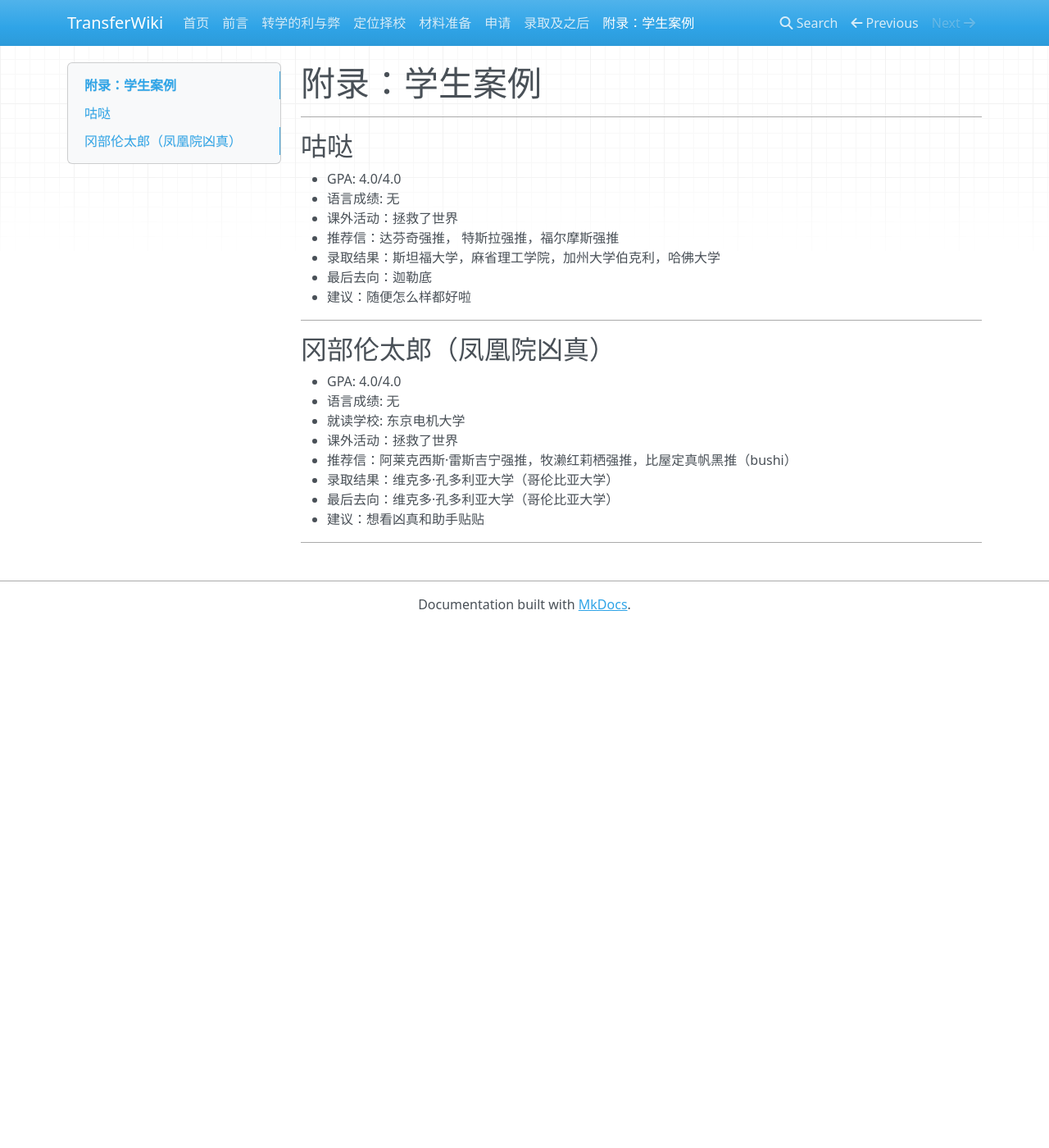
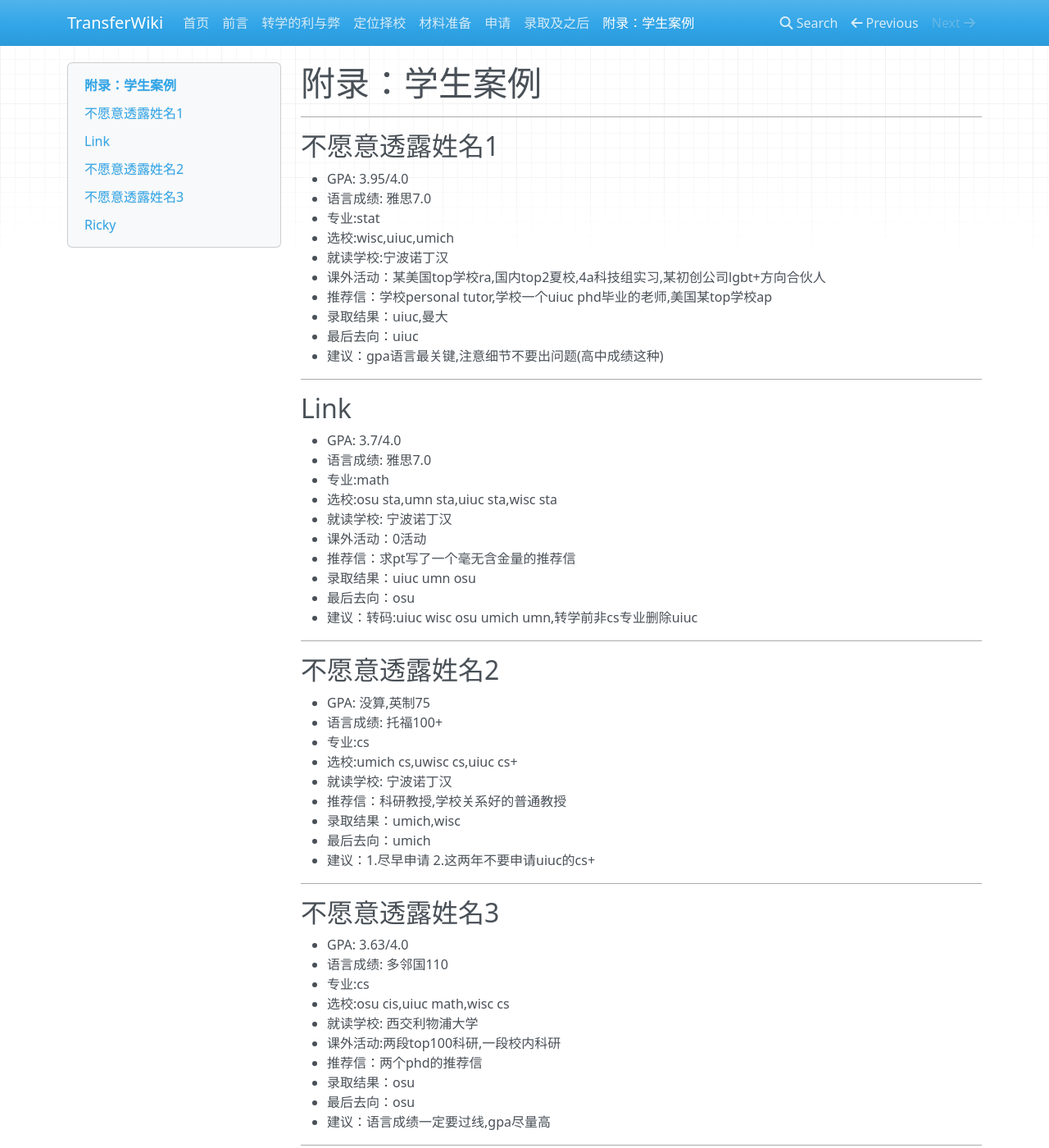
Before and after one commit to SihanXU/TransferWiki, an MkDocs documentation site: the page built from docs/bgs.md, in a window 1280 px wide and 1400 px high. Shown: the whole window at 82% size. Built offline with MkDocs 1.6.1, drawn with Linux system fonts in a browser that asks for light colours; nearby versions of some CDN libraries; some of the changed text lies outside the part shown.

Commit message:
Update bgs.md

```diff
--- a/docs/bgs.md
+++ b/docs/bgs.md
@@ -2,27 +2,76 @@
 
 ***
 
-## 咕哒
+## 不愿意透露姓名1
 
-- GPA: 4.0/4.0
-- 语言成绩: 无
-- 课外活动：拯救了世界
-- 推荐信：达芬奇强推， 特斯拉强推，福尔摩斯强推
-- 录取结果：斯坦福大学，麻省理工学院，加州大学伯克利，哈佛大学
-- 最后去向：迦勒底
-- 建议：随便怎么样都好啦
+- GPA: 3.95/4.0
+- 语言成绩: 雅思7.0
+- 专业:stat
+- 选校:wisc,uiuc,umich
+- 就读学校:宁波诺丁汉
+- 课外活动：某美国top学校ra,国内top2夏校,4a科技组实习,某初创公司lgbt+方向合伙人
+- 推荐信：学校personal tutor,学校一个uiuc phd毕业的老师,美国某top学校ap
+- 录取结果：uiuc,曼大
+- 最后去向：uiuc
+- 建议：gpa语言最关键,注意细节不要出问题(高中成绩这种)
 
 ***
 
-## 冈部伦太郎（凤凰院凶真）
+## Link
 
-- GPA: 4.0/4.0
-- 语言成绩: 无
-- 就读学校: 东京电机大学
-- 课外活动：拯救了世界
-- 推荐信：阿莱克西斯·雷斯吉宁强推，牧濑红莉栖强推，比屋定真帆黑推（bushi）
-- 录取结果：维克多·孔多利亚大学（哥伦比亚大学）
-- 最后去向：维克多·孔多利亚大学（哥伦比亚大学）
-- 建议：想看凶真和助手贴贴
+- GPA: 3.7/4.0
+- 语言成绩: 雅思7.0
+- 专业:math
+- 选校:osu sta,umn sta,uiuc sta,wisc sta
+- 就读学校: 宁波诺丁汉
+- 课外活动：0活动
+- 推荐信：求pt写了一个毫无含金量的推荐信
+- 录取结果：uiuc umn osu
+- 最后去向：osu
+- 建议：转码:uiuc wisc osu umich umn,转学前非cs专业删除uiuc
 
 ***
+
+## 不愿意透露姓名2
+
+- GPA: 没算,英制75
+- 语言成绩: 托福100+
+- 专业:cs
+- 选校:umich cs,uwisc cs,uiuc cs+
+- 就读学校: 宁波诺丁汉
+- 推荐信：科研教授,学校关系好的普通教授
+- 录取结果：umich,wisc
+- 最后去向：umich
+- 建议：1.尽早申请 2.这两年不要申请uiuc的cs+
+
+***
+## 不愿意透露姓名3
+
+- GPA: 3.63/4.0
+- 语言成绩: 多邻国110
+- 专业:cs
+- 选校:osu cis,uiuc math,wisc cs
+- 就读学校: 西交利物浦大学
+- 课外活动:两段top100科研,一段校内科研
+- 推荐信：两个phd的推荐信
+- 录取结果：osu
+- 最后去向：osu
+- 建议：语言成绩一定要过线,gpa尽量高
+
+***
+
+## Ricky
+
+- GPA: 4.0（大一）3.98（大一&大二上）
+- 语言成绩: 雅思8
+- 选校:nyu econ, uiuc econ, umn econ
+- 就读学校: 西交利物浦大学
+- 课外活动:律所跨境贸易实习；国泰君安投行实习；商业分析与财务建模训练营；一段商赛；若干校内社团；若干志愿者经历
+推荐信：投行领导推荐信；微积分课教授推荐信；商学院副院长推荐信
+- 推荐信：两个phd的推荐信
+- 录取结果：uiuc umn
+- 最后去向：uiuc
+- 建议：商科转学生可以到uiuc-econ后选择相关课程转专业到stem专业econometrics and quantitative economics; 可辅修math/CS有助申研和就业
+- 附:更详细的转学经历戳:https://mp.weixin.qq.com/s/RzOZaalfIzPSV1TxVscJgA,https://mp.weixin.qq.com/s/oCb_urW7uxJXfQ6jd_vRjw
+
+***
```
